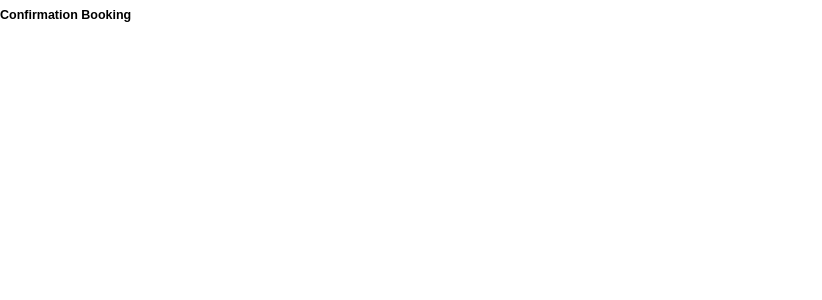
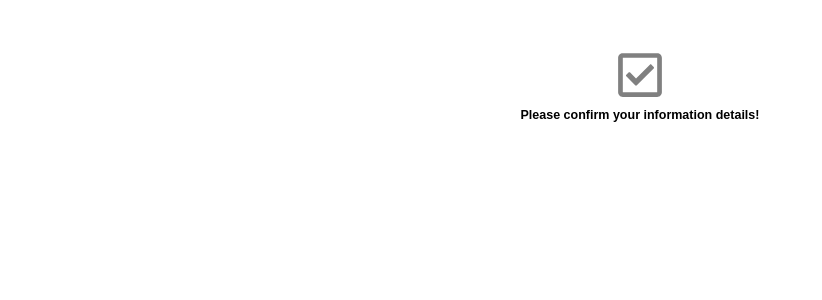
Before and after one commit to hstrejoluna/C1-G5, a Next.js app: page /Confirm_data in a window 1280 px wide. Shown: the top 300 px of the page, without its empty margins (0-822 px from the left). Built offline with nearby package versions, Linux system fonts and the light colour scheme.

Commit message:
pagina de confirmacion

```diff
--- a/components/Plans.js
+++ b/components/Plans.js
@@ -2,6 +2,7 @@ import classes from './plans.module.css';
 import Image from 'next/image'
 import iconactive from '../public/assets/icn-circle circle-xs secondary-color-1.svg';
 import iconinactive from '../public/assets/icn-circle circle-xs mute.svg';
+
 
 function Plans(props){
     const service_list = props.info_services.services.map( service =>
--- a/pages/Confirm_data.js
+++ b/pages/Confirm_data.js
@@ -1,7 +1,14 @@
+import Image from 'next/image';
+import iconconfirmation from '../public/assets/check_confirmation.svg';
+import classes from './confirm.module.css';
+
+
 function Confirm_data(props){
     return (
-      <div>
-        <h1>Confirmation Booking</h1>
+      <div className={classes.container_confirm}>
+      <Image src={iconconfirmation}alt="icon"width={50}height={50}/>
+        <h1>Please confirm your information details!</h1>
+
       </div>
     )
   };
--- /dev/null
+++ b/pages/confirm.module.css
@@ -0,0 +1,8 @@
+.container_confirm {
+    display:flex;
+    flex-direction: column;
+    justify-content: center;
+    align-items: center;
+    margin-top: 50px;
+
+}
--- a/pages/index.js
+++ b/pages/index.js
@@ -4,6 +4,9 @@ import Header from '../components/Header';
 import Cards from '../components/Cards';
 import Footer from '../components/Footer';
 import Form from '../components/Form';
+
+
+
 
 
 import Head from 'next/head'
```
Also changed, not shown: components/Form.js (+7 -3 lines), public/assets/check_confirmation.svg (added).
